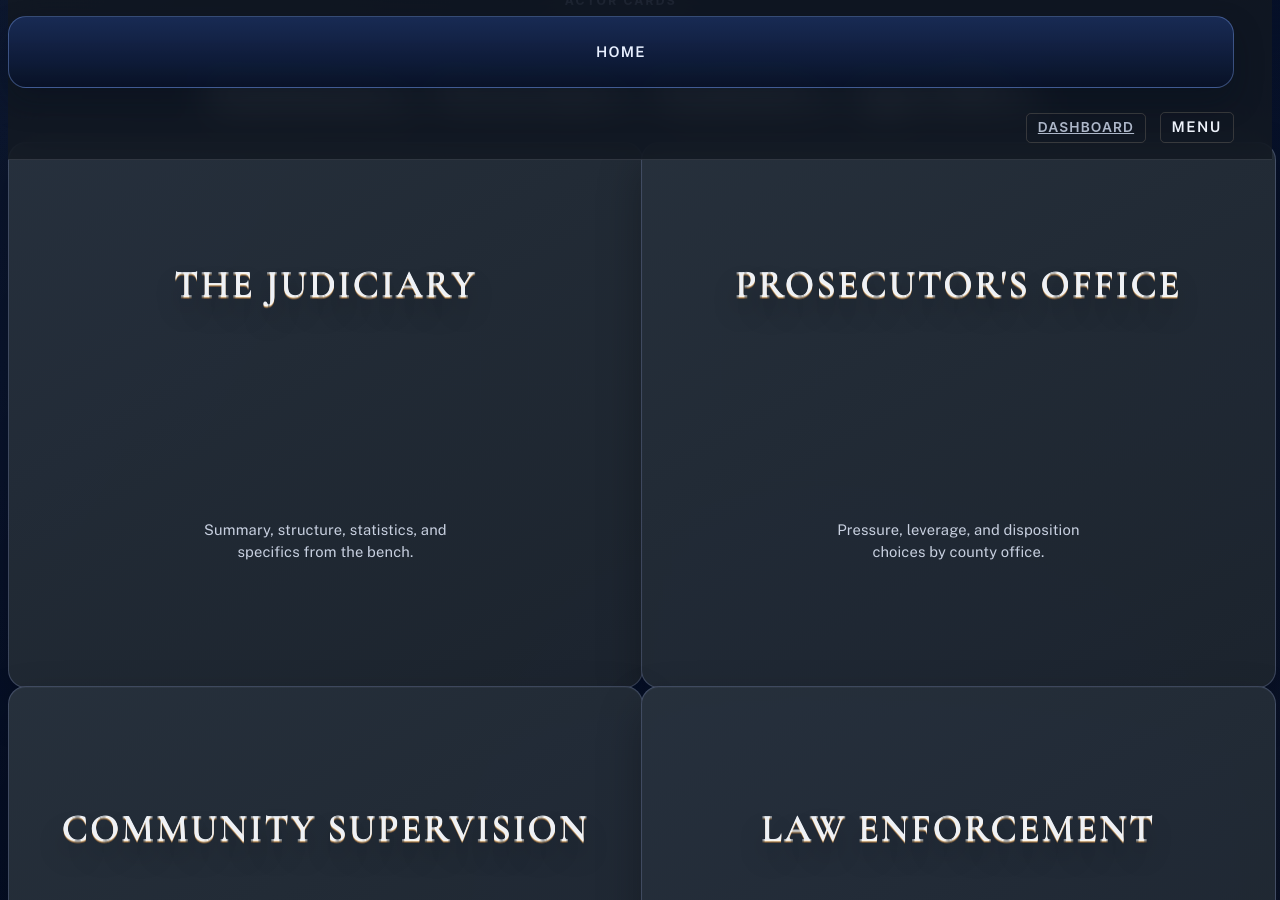
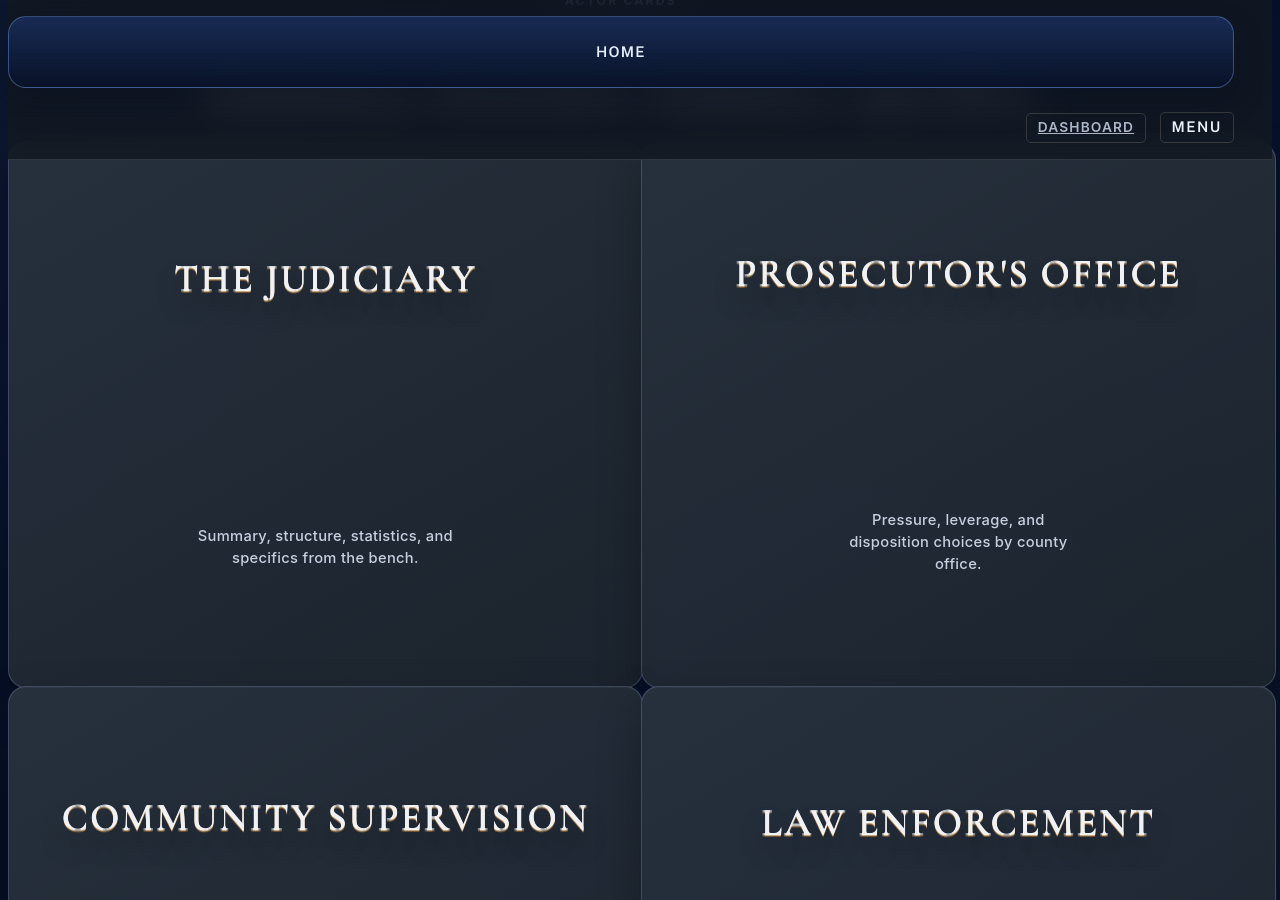
Before and after one commit to simplyashlep/A.P.T.I.T.U.D.E., a Jekyll site: the page built from index.html, in a window 1280 px wide and 900 px high, scrolled down 1468 px. Built offline with Jekyll 4.4.1, drawn with Linux system fonts in a browser that asks for light colours; some web fonts are replaced.

Commit message:
Fix flip card spacing, animation speed, and text contrast

```diff
--- a/assets/css/improved-flip-cards.scss
+++ b/assets/css/improved-flip-cards.scss
@@ -1,3 +1,4 @@
+
 /* ==========================================================================
    IMPROVED FLIP CARDS - APTITUDE
    Premium flip cards with proper hover/click behavior and comparison features
@@ -34,16 +35,22 @@
 .flip-cards-grid {
   display: grid;
   grid-template-columns: repeat(auto-fill, minmax(340px, 1fr));
-  gap: 2rem;
-  padding: 1.5rem;
+  gap: 3rem 2.5rem;
+  padding: 2rem;
   max-width: 1600px;
   margin: 0 auto;
 
   @media (max-width: 768px) {
     grid-template-columns: 1fr;
-    gap: 1.5rem;
-    padding: 1rem;
+    gap: 2rem;
+    padding: 1.5rem;
   }
+}
+
+.actor-card-grid {
+  grid-template-columns: repeat(auto-fit, minmax(360px, 1fr));
+  gap: 3rem;
+  padding: 3rem 2rem;
 }
 
 /* ==========================================================================
@@ -56,10 +63,13 @@
   height: 420px;
   cursor: pointer;
   position: relative;
+  display: flex;
+  align-items: center;
+  justify-content: center;
 
-  /* Ensure cards are always visible */
-  visibility: visible !important;
-  opacity: 1 !important;
+  /* Ensure cards stay in place */
+  transform: translateZ(0);
+  will-change: none;
 
   @media (max-width: 768px) {
     height: 380px;
@@ -71,12 +81,12 @@
    ========================================================================== */
 
 .flip-card-inner {
-  position: absolute;
+  position: relative;
   width: 100%;
   height: 100%;
   transform-style: preserve-3d;
-  transition: transform 0.7s cubic-bezier(0.4, 0.2, 0.2, 1);
-  will-change: transform;
+  transition: transform 1s cubic-bezier(0.68, -0.55, 0.265, 1.55);
+  will-change: auto;
 }
 
 /* Flip on hover (only if not pinned) */
@@ -103,7 +113,7 @@
   overflow: hidden;
 
   /* Premium background */
-  background: var(--card-bg);
+  background: linear-gradient(145deg, rgba(25, 40, 60, 0.95), rgba(15, 25, 40, 0.98));
   box-shadow: var(--card-shadow);
   border: var(--card-border);
 
@@ -120,6 +130,8 @@
   padding: 2rem;
   text-align: center;
   transition: all 0.3s ease;
+  top: 0;
+  left: 0;
 }
 
 /* Dynamic glow effect */
@@ -162,6 +174,7 @@
    FRONT CARD CONTENT (SIMPLIFIED)
    ========================================================================== */
 
+.card-front-content,
 .card-front-simplified {
   width: 100%;
   height: 100%;
@@ -169,7 +182,7 @@
   flex-direction: column;
   align-items: center;
   justify-content: center;
-  gap: 1rem;
+  gap: 1.5rem;
 }
 
 .judge-front-name {
@@ -177,18 +190,28 @@
   font-size: 1.6rem;
   font-weight: 700;
   line-height: 1.2;
-  color: white;
-  margin-bottom: 0.25rem;
+  color: #ffffff;
   text-shadow: 0 2px 4px rgba(0, 0, 0, 0.3);
 }
 
-.judge-front-county {
+.judge-name-display {
   font-family: 'Inter', sans-serif;
-  font-size: 0.9rem;
+  font-size: 1.8rem;
+  font-weight: 700;
+  line-height: 1.2;
+  color: #ffffff;
+  text-shadow: 0 2px 4px rgba(0, 0, 0, 0.3);
+  margin: 0;
+}
+
+.judge-front-county,
+.home-card-front-caption {
+  font-family: 'Inter', sans-serif;
+  font-size: 0.95rem;
   font-weight: 500;
-  color: rgba(255, 255, 255, 0.7);
-  text-transform: uppercase;
-  letter-spacing: 0.5px;
+  color: rgba(255, 255, 255, 0.85);
+  letter-spacing: 0.3px;
+  margin: 0;
 }
 
 .front-score-circle {
@@ -235,7 +258,7 @@
 }
 
 .flip-card:hover .front-hover-hint {
-  opacity: 0.5;
+  opacity: 0.7;
 }
 
 /* ==========================================================================
@@ -253,14 +276,16 @@
   transform: rotateY(180deg);
 
   /* Premium background */
-  background: var(--card-bg);
+  background: linear-gradient(145deg, rgba(30, 50, 75, 0.97), rgba(20, 35, 55, 0.99));
   box-shadow: var(--card-shadow);
   border: var(--card-border);
 
   /* Flex layout */
   display: flex;
   flex-direction: column;
-  padding: 1.5rem;
+  padding: 2rem 1.5rem;
+  top: 0;
+  left: 0;
 }
 
 /* ==========================================================================
@@ -272,19 +297,31 @@
   margin-bottom: 1.5rem;
 }
 
+.card-back-header h3 {
+  margin: 0;
+  font-size: 1.3rem;
+  font-weight: 700;
+  color: #ffffff;
+}
+
 .card-back-name {
   font-family: 'Inter', sans-serif;
   font-size: 1.4rem;
   font-weight: 700;
   line-height: 1.2;
-  color: white;
+  color: #ffffff;
   margin-bottom: 0.5rem;
 }
 
 .card-back-subtitle {
   font-family: 'Inter', sans-serif;
   font-size: 0.9rem;
-  color: rgba(255, 255, 255, 0.7);
+  color: rgba(255, 255, 255, 0.8);
+}
+
+.card-back-content {
+  flex: 1;
+  overflow-y: auto;
 }
 
 .judge-photo-container {
@@ -300,346 +337,114 @@
   border: 2px solid rgba(255, 255, 255, 0.1);
 }
 
-.judge-photo {
-  width: 100%;
-  height: 100%;
-  object-fit: cover;
-}
-
-.photo-placeholder {
-  display: flex;
-  align-items: center;
-  justify-content: center;
-  width: 100%;
-  height: 100%;
-  background: rgba(255, 255, 255, 0.05);
-  color: rgba(255, 255, 255, 0.5);
-  font-size: 0.8rem;
-  text-align: center;
-  padding: 1rem;
-}
-
-/* ==========================================================================
-   METRIC SECTIONS
-   ========================================================================== */
-
-.metric-section {
+.flip-metric-group {
   margin-bottom: 1.5rem;
 }
 
-.metric-section-title {
-  font-family: 'Inter', sans-serif;
-  font-size: 0.9rem;
+.flip-metric-group h4 {
+  margin: 0 0 0.75rem 0;
+  font-size: 0.95rem;
   font-weight: 600;
   color: rgba(255, 255, 255, 0.9);
-  margin-bottom: 0.75rem;
   text-transform: uppercase;
-  letter-spacing: 0.5px;
+  letter-spacing: 0.3px;
 }
 
-.metric-grid {
+.metric-grid-mini {
   display: grid;
-  grid-template-columns: repeat(2, 1fr);
-  gap: 0.75rem;
+  grid-template-columns: 1fr;
+  gap: 0.5rem;
 }
 
-.metric-item {
-  background: rgba(255, 255, 255, 0.05);
-  border-radius: 12px;
+.metric-mini {
   padding: 0.75rem;
-  border-left: 3px solid transparent;
-  transition: all 0.2s ease;
-}
-
-.metric-item:hover {
-  background: rgba(255, 255, 255, 0.08);
+  border-radius: 8px;
+  background: rgba(255, 255, 255, 0.03);
+  border: 1px solid rgba(255, 255, 255, 0.05);
 }
 
 .metric-label {
   display: block;
-  font-family: 'Inter', sans-serif;
   font-size: 0.75rem;
   color: rgba(255, 255, 255, 0.6);
+  text-transform: uppercase;
+  letter-spacing: 0.2px;
   margin-bottom: 0.25rem;
 }
 
 .metric-value {
   display: block;
-  font-family: 'Inter', sans-serif;
-  font-size: 1.1rem;
-  font-weight: 700;
-  color: white;
+  font-size: 0.9rem;
+  color: #ffffff;
+  font-weight: 600;
 }
 
-/* ==========================================================================
-   BIAS SCORE COLOR CODING
-   ========================================================================== */
-
-/* Front card score color */
-.flip-card[data-level="excellent"] .front-score-circle {
-  background: var(--bias-excellent);
-  color: #0C1218;
-}
-
-.flip-card[data-level="low"] .front-score-circle {
-  background: var(--bias-low);
-  color: white;
-}
-
-.flip-card[data-level="moderate"] .front-score-circle {
-  background: var(--bias-moderate);
-  color: white;
-}
-
-.flip-card[data-level="high"] .front-score-circle {
-  background: var(--bias-high);
-  color: white;
-}
-
-.flip-card[data-level="critical"] .front-score-circle {
-  background: var(--bias-critical);
-  color: white;
-}
-
-/* Back card metric borders */
-.flip-card[data-level="excellent"] .metric-item {
-  border-left-color: var(--bias-excellent);
-}
-
-.flip-card[data-level="low"] .metric-item {
-  border-left-color: var(--bias-low);
-}
-
-.flip-card[data-level="moderate"] .metric-item {
-  border-left-color: var(--bias-moderate);
-}
-
-.flip-card[data-level="high"] .metric-item {
-  border-left-color: var(--bias-high);
-}
-
-.flip-card[data-level="critical"] .metric-item {
-  border-left-color: var(--bias-critical);
-}
-
-/* ==========================================================================
-   COMPARISON FEATURES
-   ========================================================================== */
-
-.compare-toggle {
-  position: absolute;
-  top: 1rem;
-  right: 1rem;
-  z-index: 10;
-}
-
-.compare-checkbox {
-  display: none;
-}
-
-.compare-label {
-  display: flex;
-  align-items: center;
-  justify-content: center;
-  width: 36px;
-  height: 36px;
-  border-radius: 50%;
-  background: rgba(255, 255, 255, 0.1);
-  border: 2px solid rgba(255, 255, 255, 0.2);
-  color: white;
-  cursor: pointer;
-  transition: all 0.2s ease;
-}
-
-.compare-label:hover {
-  background: rgba(255, 255, 255, 0.15);
-}
-
-.compare-checkbox:checked + .compare-label {
-  background: var(--premium-accent);
-  border-color: var(--premium-accent);
-  box-shadow: 0 0 15px rgba(0, 86, 179, 0.3);
-}
-
-.compare-checkbox:checked + .compare-label::after {
-  content: '✓';
-  font-weight: bold;
-}
-
-/* ==========================================================================
-   ACTIONS AND BUTTONS
-   ========================================================================== */
-
-.card-actions {
-  display: flex;
-  gap: 0.75rem;
-  margin-top: auto;
-  padding-top: 1.5rem;
+.card-back-actions {
+  margin-top: 1rem;
+  padding-top: 1rem;
   border-top: 1px solid rgba(255, 255, 255, 0.1);
 }
 
-.btn-profile {
-  flex: 1;
-  background: var(--premium-accent);
-  color: white;
-  border: none;
-  border-radius: 12px;
-  padding: 0.75rem 1rem;
-  font-family: 'Inter', sans-serif;
+.btn {
+  display: inline-block;
+  padding: 0.75rem 1.5rem;
+  border-radius: 8px;
+  font-size: 0.9rem;
   font-weight: 600;
-  font-size: 0.9rem;
+  text-decoration: none;
   cursor: pointer;
-  transition: all 0.2s ease;
+  transition: all 0.3s ease;
+  text-align: center;
 }
 
-.btn-profile:hover {
-  background: #1D7BE3;
-  transform: translateY(-1px);
+.btn-primary {
+  background: rgba(162, 173, 220, 0.3);
+  color: #ffffff;
+  border: 1px solid rgba(162, 173, 220, 0.5);
 }
 
-.btn-compare {
-  flex: 1;
-  background: transparent;
-  color: rgba(255, 255, 255, 0.8);
-  border: 2px solid rgba(255, 255, 255, 0.3);
-  border-radius: 12px;
-  padding: 0.75rem 1rem;
-  font-family: 'Inter', sans-serif;
-  font-weight: 600;
-  font-size: 0.9rem;
-  cursor: pointer;
-  transition: all 0.2s ease;
+.btn-primary:hover {
+  background: rgba(162, 173, 220, 0.5);
+  transform: translateY(-2px);
 }
 
-.btn-compare:hover {
-  background: rgba(255, 255, 255, 0.05);
-  border-color: rgba(255, 255, 255, 0.5);
+.btn-outline {
+  background: transparent;
+  color: rgba(255, 255, 255, 0.9);
+  border: 1px solid rgba(255, 255, 255, 0.3);
 }
 
-/* ==========================================================================
-   FIXED POSITIONING TO PREVENT BLANK SPACES
-   ========================================================================== */
-
-.flip-card {
-  transform-style: preserve-3d;
-}
-
-.flip-card-inner,
-.flip-card-front,
-.flip-card-back {
-  transform-style: preserve-3d;
-  backface-visibility: hidden;
-}
-
-/* Ensure both sides are always rendered correctly */
-.flip-card-front,
-.flip-card-back {
-  -webkit-transform-style: preserve-3d;
-  transform-style: preserve-3d;
-  -webkit-backface-visibility: hidden;
-  backface-visibility: hidden;
-}
-
-/* ==========================================================================
-   COMPARISON SELECTION STATE
-   ========================================================================== */
-
-.flip-card.is-selected {
-  outline: 3px solid var(--premium-gold);
-  outline-offset: 3px;
-  border-radius: 28px;
-}
-
-.flip-card.is-selected .flip-card-front {
-  box-shadow:
-    var(--card-hover-shadow),
-    0 0 40px rgba(212, 175, 55, 0.3);
+.btn-outline:hover {
+  background: rgba(255, 255, 255, 0.1);
+  border-color: rgba(255, 255, 255, 0.6);
 }
 
 /* ==========================================================================
    RESPONSIVE ADJUSTMENTS
    ========================================================================== */
 
-@media (max-width: 768px) {
+@media (max-width: 1024px) {
   .flip-cards-grid {
-    grid-template-columns: 1fr;
-  }
-
-  .flip-card {
-    height: 380px;
-  }
-
-  .judge-front-name {
-    font-size: 1.4rem;
-  }
-
-  .front-score-circle {
-    width: 70px;
-    height: 70px;
-    font-size: 1.6rem;
+    grid-template-columns: repeat(auto-fill, minmax(300px, 1fr));
+    gap: 2.5rem 2rem;
   }
 }
 
 @media (max-width: 480px) {
   .flip-card {
-    height: 360px;
+    height: 350px;
   }
 
   .flip-card-front,
   .flip-card-back {
-    padding: 1.25rem;
+    padding: 1.5rem;
   }
 
-  .metric-grid {
-    grid-template-columns: 1fr;
+  .judge-name-display {
+    font-size: 1.4rem;
+  }
+
+  .judge-front-county {
+    font-size: 0.85rem;
   }
 }
-
-/* ==========================================================================
-   ANIMATIONS
-   ========================================================================== */
-
-@keyframes cardPulse {
-  0% {
-    box-shadow: var(--card-shadow);
-  }
-  50% {
-    box-shadow: var(--card-hover-shadow);
-  }
-  100% {
-    box-shadow: var(--card-shadow);
-  }
-}
-
-.flip-card.is-pinned {
-  animation: cardPulse 2s ease-in-out infinite;
-}
-
-/* ==========================================================================
-   ACCESSIBILITY
-   ========================================================================== */
-
-.flip-card:focus-within {
-  outline: 3px solid var(--premium-accent);
-  outline-offset: 3px;
-  border-radius: 24px;
-}
-
-/* ==========================================================================
-   PRINT STYLES
-   ========================================================================== */
-
-@media print {
-  .flip-card {
-    break-inside: avoid;
-    page-break-inside: avoid;
-  }
-
-  .flip-card-inner {
-    transform: none !important;
-  }
-
-  .flip-card-back {
-    display: none;
-  }
-}
```
